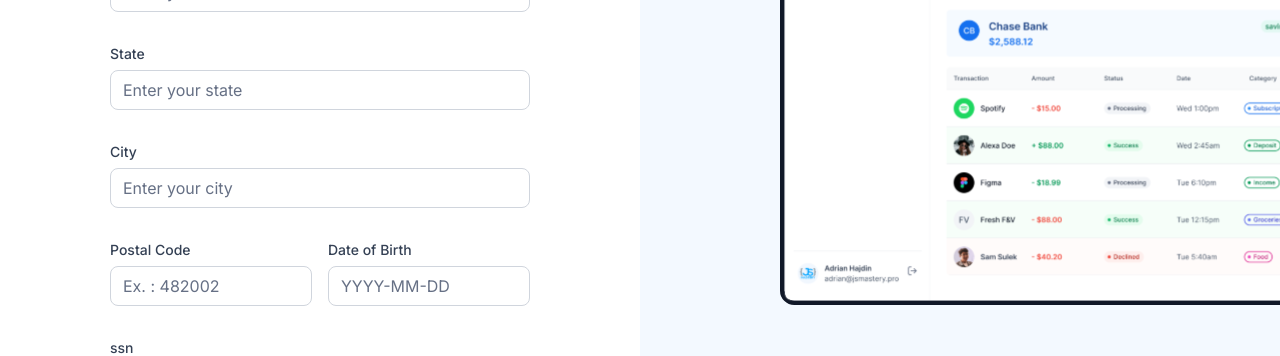
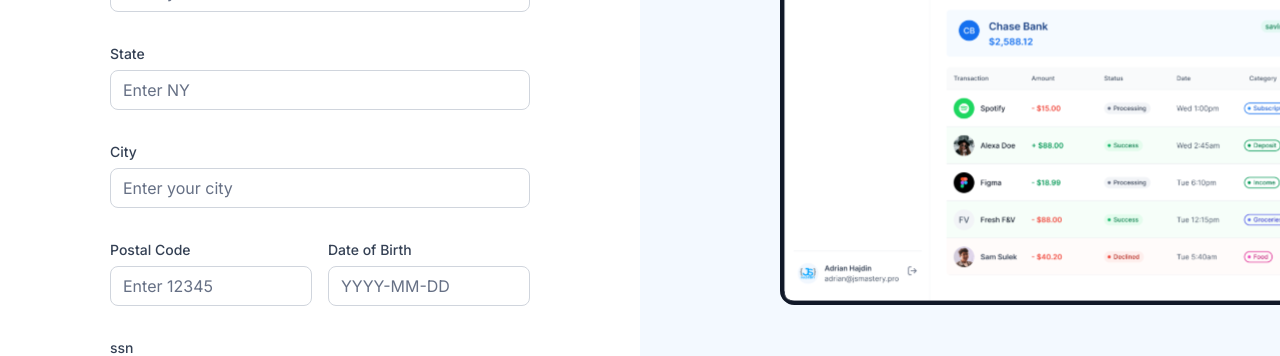
Before and after one commit to shahnawazpatel23/fintech_app, a Next.js app: page /sign-up in a window 1280 px wide. Shown: the part 370-726 px from the top of the page. Built offline with nearby package versions, Linux system fonts and the light colour scheme; what dwolla-v2, plaid would draw is missing.

Commit message:
state and postal code

```diff
--- a/components/AuthForm.tsx
+++ b/components/AuthForm.tsx
@@ -124,11 +124,11 @@
                                 <CustomInput control={form.control} name={'lastName'} label={'Last Name'} placeholder={'Enter your last name'} />
                             </div>
                                 <CustomInput control={form.control} name={'address1'} label={'Address'} placeholder={'Enter your address'} />
-                                <CustomInput control={form.control} name={'state'} label={'State'} placeholder={'Enter your state'} />
+                                <CustomInput control={form.control} name={'state'} label={'State'} placeholder={'Enter NY'} />
                                 <CustomInput control={form.control} name={'city'} label={'City'} placeholder={'Enter your city'} />
                                 <div className='flex gap-4'>
 
-                                    <CustomInput control={form.control} name={'postalCode'} label={'Postal Code'} placeholder={'Ex. : 482002'} />
+                                    <CustomInput control={form.control} name={'postalCode'} label={'Postal Code'} placeholder={'Enter 12345'} />
                                     <CustomInput control={form.control} name={'dateOfBirth'} label={'Date of Birth'} placeholder={'YYYY-MM-DD'} />
                                 </div>
                                 <CustomInput control={form.control} name={'ssn'} label={'ssn'} placeholder={'Enter ssn number'} />
@@ -152,6 +152,7 @@
                         </div>
                     </form>
                 </Form>
+
 
                 <footer className='flex justify-center gap-1'>
                     <p>{type === 'sign-in'
```
